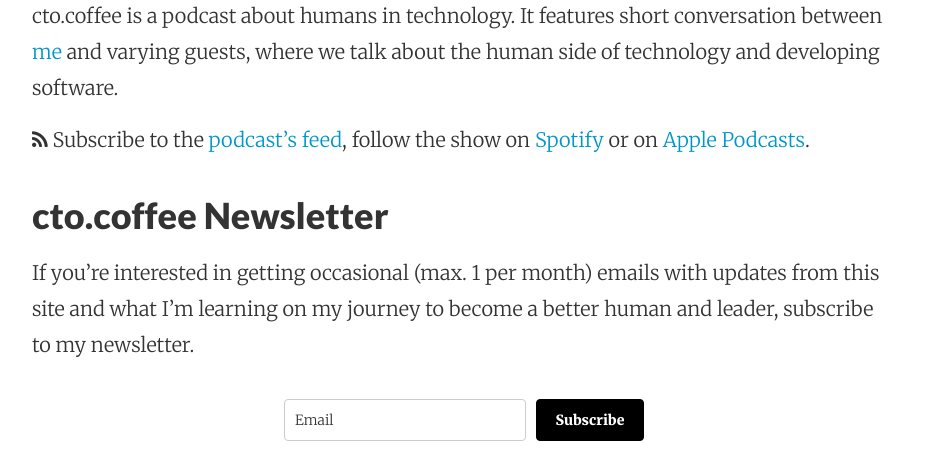
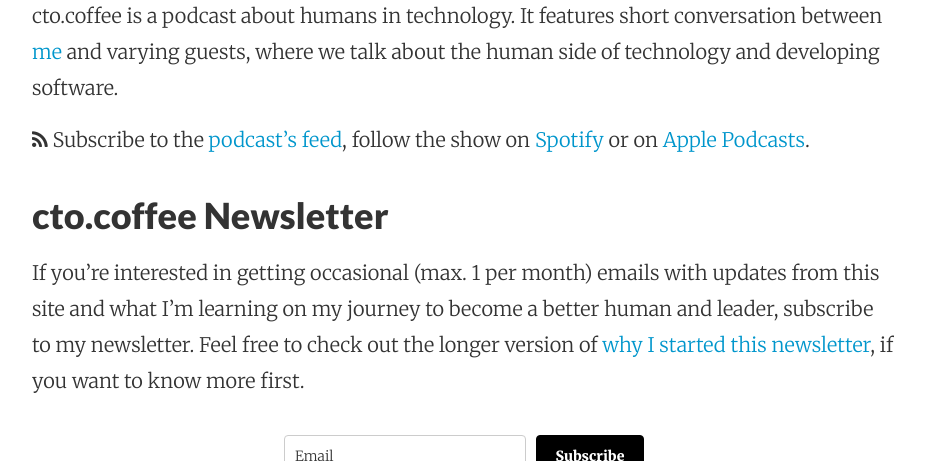
Before and after one commit to benjmin-r/cto.coffee, a Jekyll site: the page built from index.md, in a window 1280 px wide and 900 px high, scrolled down 506 px, cut to the strip 0-461 px from the top of the window. Shown: the whole strip, without its empty margins (176-1101 px from the left). Built offline with Jekyll 4.4.1, drawn with Linux system fonts in a browser that asks for light colours; nearby versions of some CDN libraries.

Commit message:
add link to launch newsletter post to newsletter CTA

```diff
--- a/index.md
+++ b/index.md
@@ -3,16 +3,14 @@ layout: page
 title: "Let's talk about humans & tech"
 ---
 
-cto.coffee is a podcast about humans in technology. It features short conversation between [me](/work-with-me)
-and varying guests, where we talk about the human side of technology and developing software.
+cto.coffee is a podcast about humans in technology. It features short conversation between [me](/work-with-me) and varying guests, where we talk about the human side of technology and developing software.
 
 <span class="fa fa-rss"></span> Subscribe to the [podcast's feed](/feed), follow the show on [Spotify][spotify-show] or on [Apple Podcasts][apple-podcasts-show].
 
 
 ### cto.coffee Newsletter
 
-If you're interested in getting occasional (max. 1 per month) emails with updates from this site and what I'm
-learning on my journey to become a better human and leader, subscribe to my newsletter.
+If you're interested in getting occasional (max. 1 per month) emails with updates from this site and what I'm learning on my journey to become a better human and leader, subscribe to my newsletter. Feel free to check out the longer version of [why I started this newsletter][launching-newsletter], if you want to know more first.
 
 {% include mailerlite-form.html %}
 
@@ -37,3 +35,4 @@ learning on my journey to become a better human and leader, subscribe to my news
 
 [spotify-show]: https://open.spotify.com/show/1tTIPMUw3jT882J0dprLYq
 [apple-podcasts-show]: https://podcasts.apple.com/de/podcast/cto-coffee-lets-talk-people-tech/id1327337875?l=en
+[launching-newsletter]: /writing/launching-cto-coffee-newsletter
```
